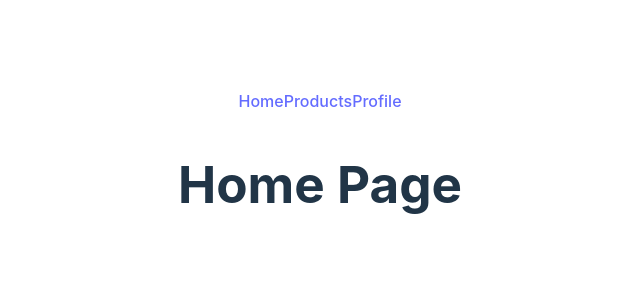
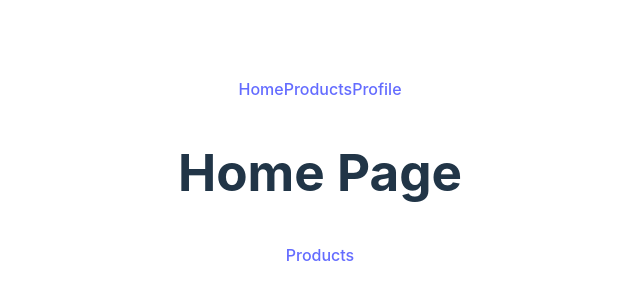
Before and after one commit to Robrowno/xander_ecommerce_final_project, a React (Vite) app in the folder final-project/: page / in a window 1280 px wide. Shown: the part 228-528 px from the top of the page, without its empty margins (320-960 px from the left). Built offline with nearby package versions, Linux system fonts and the light colour scheme.

Commit message:
Footer added to SharedLayout components

```diff
--- /dev/null
+++ b/final-project/src/components/Footer.jsx
@@ -0,0 +1,11 @@
+import { Link } from "react-router-dom";
+
+const Footer = () => {
+    return (
+        <footer>
+          <Link to="products">Products</Link>
+        </footer>
+      );
+};
+
+export default Footer;
--- a/final-project/src/pages/SharedLayout.jsx
+++ b/final-project/src/pages/SharedLayout.jsx
@@ -1,5 +1,6 @@
 import { Outlet } from "react-router-dom";
 import Navbar from "../components/Navbar";
+import Footer from "../components/Footer";
 
 const SharedLayout = () => {
   return (
@@ -8,6 +9,7 @@ const SharedLayout = () => {
       <section>
         <Outlet />
       </section>
+      <Footer />
     </>
   );
 };
```
